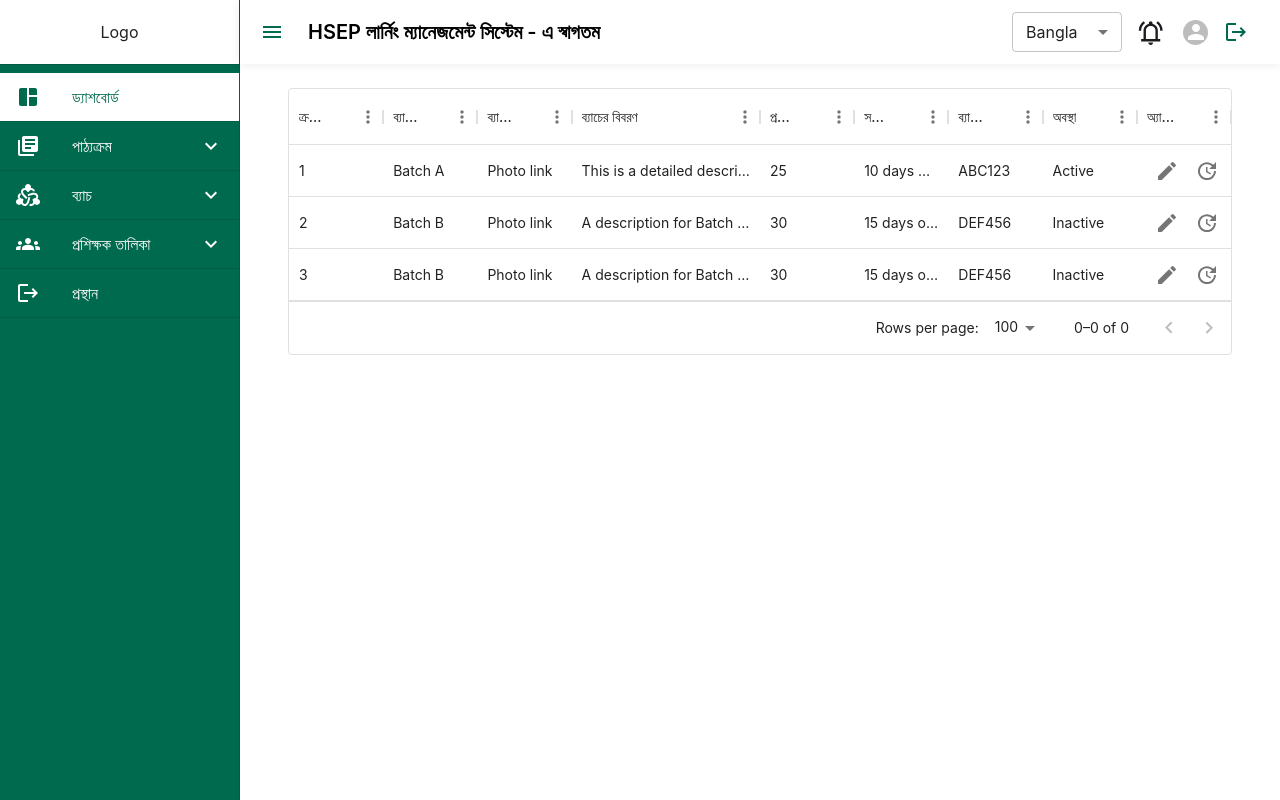
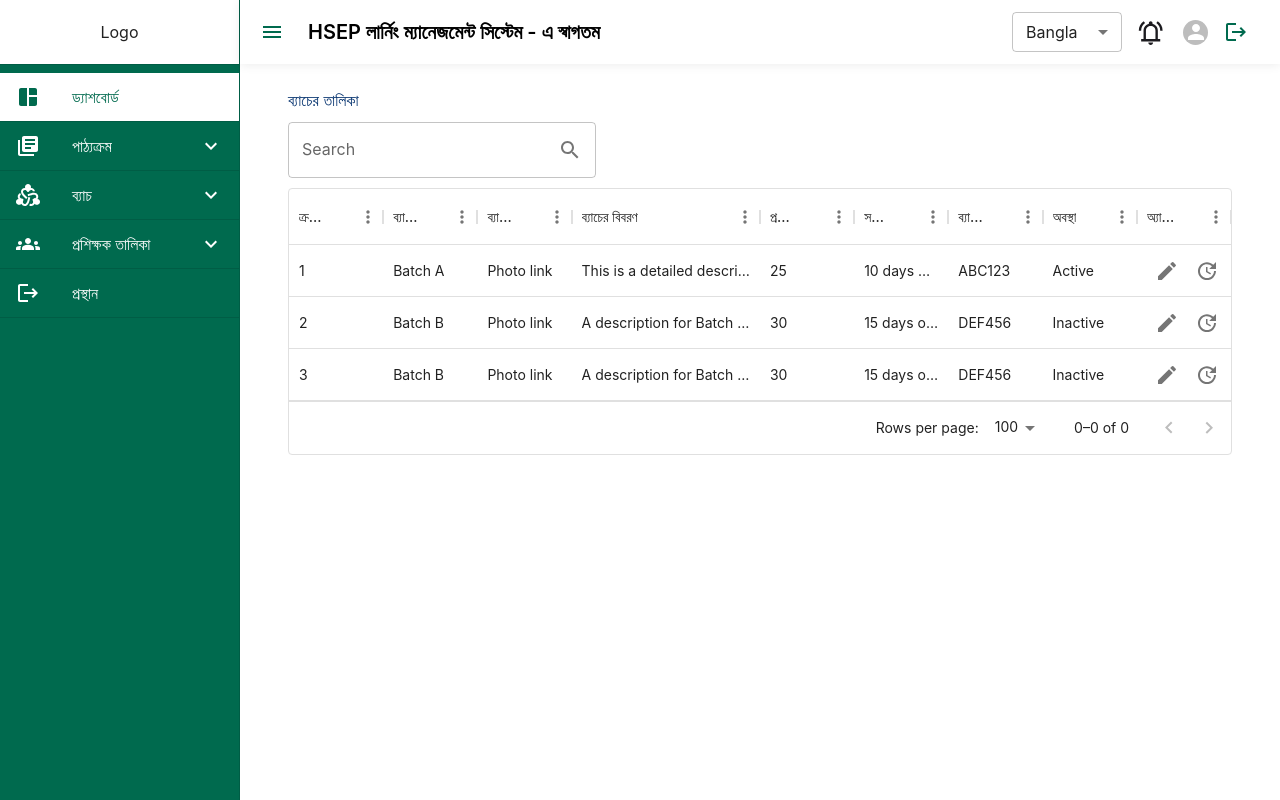
Before and after one commit to affan-habib/admin-panel, a React (Create React App) app: page /submenu4 in a window 1280 px wide. Built offline with nearby package versions, Linux system fonts and the light colour scheme; sample sign-in values are in the browser's storage.

Commit message:
Added search field at the top of the table

```diff
--- a/src/core/batch/BatchList.tsx
+++ b/src/core/batch/BatchList.tsx
@@ -1,10 +1,11 @@
 import React from 'react';
 import { DataGrid } from '@mui/x-data-grid';
-import { Box, Card, Container, IconButton } from '@mui/material';
+import { Box, Card, Container, IconButton, InputAdornment, TextField, Typography } from '@mui/material';
 import { useTranslation } from 'react-i18next';
 import EditIcon from '@mui/icons-material/Edit';
 import UpdateIcon from '@mui/icons-material/Update';
 import DeleteIcon from '@mui/icons-material/Delete';
+import { SearchOutlined } from '@mui/icons-material';
 
 interface MuiTableProps {
   // ...other props
@@ -87,6 +88,19 @@ const BatchList: React.FC<MuiTableProps> = (
 
   return (
     <Container maxWidth="xl">
+      <Typography color={'rgba(0, 47, 108, 1)'} marginBottom={'10px'}>ব্যাচের তালিকা</Typography>
+      <TextField
+            style={{ marginBottom: '10px' }} // Adjust the height here
+            label="Search"
+            variant="outlined"
+            InputProps={{
+                endAdornment: (
+                    <InputAdornment position="end">
+                        <SearchOutlined />
+                    </InputAdornment>
+                ),
+            }}
+        />
       <DataGrid
         pagination
         paginationMode="server"
```
